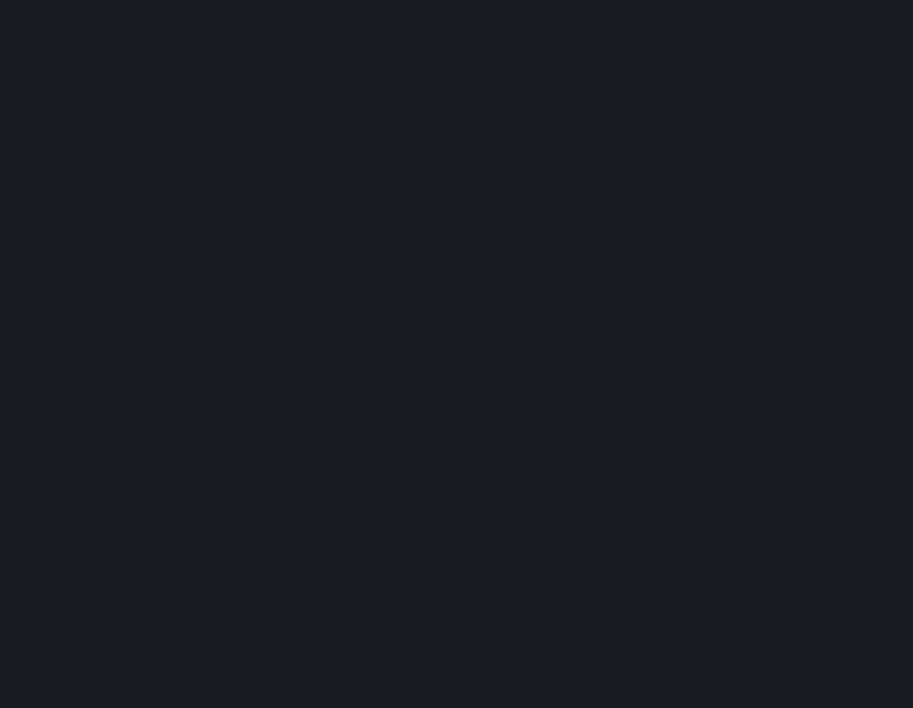
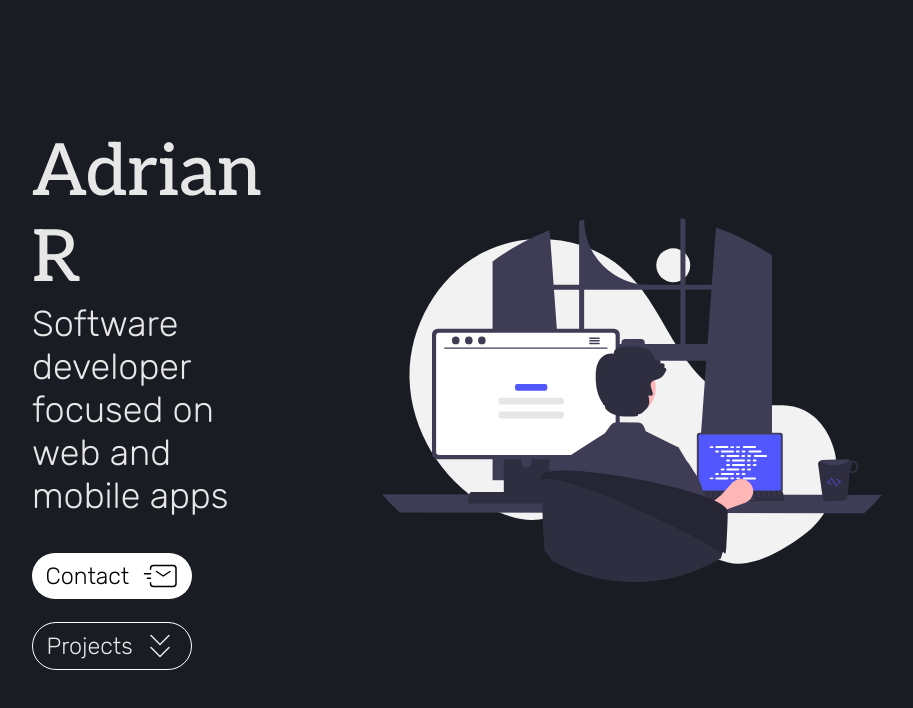
Before and after one commit to AdrianR25/adrianr-dev, an Astro site: page / in a window 1280 px wide. Shown: the whole page, without its empty margins (183-1096 px from the left). Built offline with nearby package versions, Linux system fonts and the light colour scheme; Astro itself is replaced by a stand-in of ours.

Commit message:
feat: :sparkles: create sections and develop the Landing section

```diff
--- a/src/pages/index.astro
+++ b/src/pages/index.astro
@@ -1,6 +1,15 @@
 ---
 import Layout from "../layouts/Layout.astro";
+import AboutMe from "../sections/AboutMe.astro";
+import FeaturedProjects from "../sections/FeaturedProjects.astro";
+import Landing from "../sections/Landing.astro";
 ---
 
 <Layout>
+    <Landing/>
+    <FeaturedProjects/>
+    <AboutMe/>
 </Layout>
+
+<style>
+</style>
--- /dev/null
+++ b/src/sections/Landing.astro
@@ -0,0 +1,73 @@
+---
+import Button from "../components/Button.astro";
+import IconFastArrowDown from "../components/icons/IconFastArrowDown.astro";
+import IconSendMail from "../components/icons/IconSendMail.astro";
+
+import { Image } from "astro:assets";
+import programmingImg from "../imgs/programming.svg";
+---
+
+<div class="container margin-x-xxl">
+  <div class="content">
+    <header>
+      <h1>Adrian R</h1>
+      <h2>Software developer focused on web and mobile apps</h2>
+    </header>
+    <div class="content buttons">
+      <Button
+        variant="secondary"
+        label="Contact"
+        href="https://adrianr.dev/about"><IconSendMail /></Button
+      >
+      <Button
+        variant="primary"
+        label="Projects"
+        href="https://adrianr.dev/projects"><IconFastArrowDown /></Button
+      >
+    </div>
+  </div>
+  <Image src={programmingImg} alt="" loading="eager"/>
+</div>
+
+<style>
+  h1,
+  h2 {
+    margin: 0;
+  }
+
+  header {
+    > h1 {
+      font-size: var(--text-xxxl);
+      font-weight: 500;
+    }
+    > h2 {
+      font-family: var(--font-primary);
+      font-weight: 300;
+    }
+  }
+
+  .container {
+    height: 100vh;
+
+    display: flex;
+    flex-direction: row;
+    align-items: center;
+    justify-content: center;
+    gap: var(--space-xxl);
+
+    > img {
+      width: 500px;
+    }
+  }
+
+  .content {
+    display: flex;
+    flex-direction: column;
+  }
+
+  .buttons {
+    margin-top: var(--space-lg);
+    gap: var(--space-md);
+    margin-right: auto;
+  }
+</style>
```
Also changed, not shown: src/imgs/programming.svg (added), src/sections/AboutMe.astro (added), src/sections/FeaturedProjects.astro (added).
